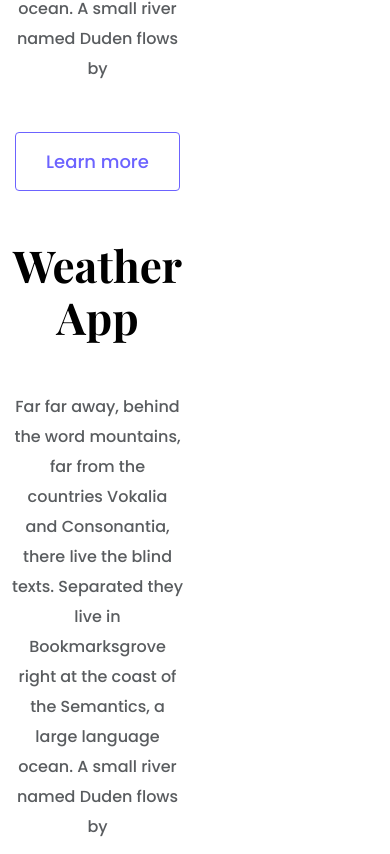
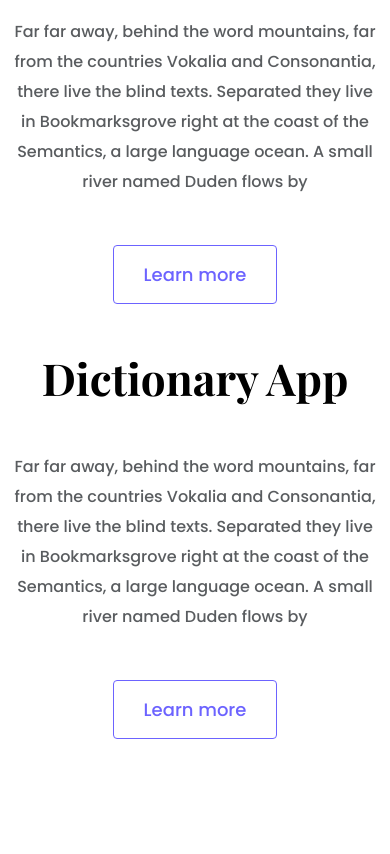
Before and after one commit to AngieMve/SheCodes-Responsive-Portfolio, a plain HTML site: page index.html in a window 390 px wide. Shown: the part 1143-1997 px from the top of the page. After the commit the page ends 1930 px from the top, so only its background shows below. Drawn offline with nearby package versions, Linux system fonts and the light colour scheme.

Commit message:
removed the col size

```diff
--- a/index.html
+++ b/index.html
@@ -45,7 +45,7 @@
         <div class="col d-none d-lg-block">
           <img src="images/yogurt.png" class="img-fluid" alt="" />
         </div>
-        <div class="col-6">
+        <div class="col">
           <div class="project-description">
             <h2 class="mb-5">Yogurt Project</h2>
             <p class="mb-5 text-muted">
@@ -59,7 +59,7 @@
         </div>
       </div>
       <div class="row mb-5">
-        <div class="col-6">
+        <div class="col">
           <div class="project-description">
             <h2 class="mb-5">Weather App</h2>
             <p class="mb-5 text-muted">
@@ -79,7 +79,7 @@
         <div class="col d-none d-lg-block">
           <img src="images/dictionary.png" class="img-fluid" alt="" />
         </div>
-        <div class="col-6">
+        <div class="col">
           <div class="project-description">
             <h2 class="mb-5">Dictionary App</h2>
             <p class="mb-5 text-muted">
--- a/style.css
+++ b/style.css
@@ -84,6 +84,6 @@ p {
   }
   .project-description {
     padding: 0;
-    text-align: center;
+    text-align: center !important;
   }
 }
```
